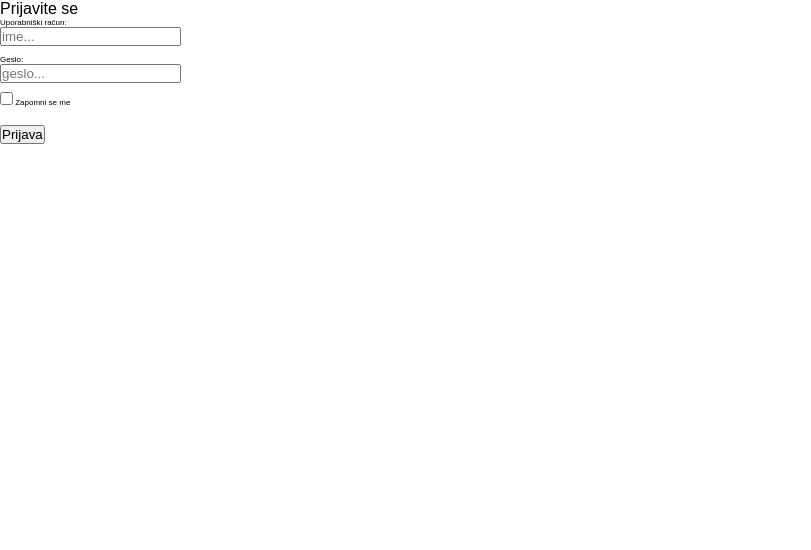
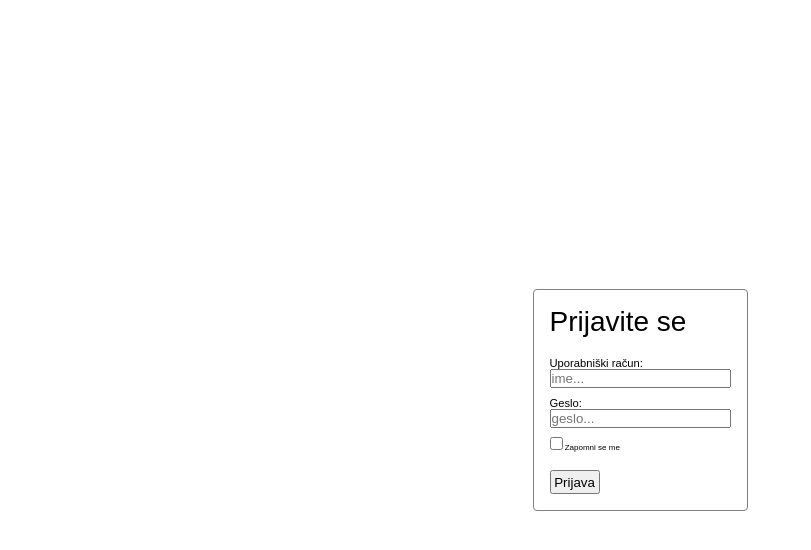
Before and after one commit to PintarBusiness/urbanjr, a Flask app: page /admin in a window 1280 px wide. Shown: the top 550 px of the page, without its empty margins (0-811 px from the left). Run offline with Flask 3, Linux system fonts and the light colour scheme.

Commit message:
napake merge popravki

```diff
--- a/static/css/slog.css
+++ b/static/css/slog.css
@@ -1644,40 +1644,29 @@ footer .logo img
 
 /* prijava za admin */
 
-<<<<<<< HEAD
+
 .bodyAdmin{
-=======
-.bodyAdmin
-{
->>>>>>> origin/main
     display: flex;
     justify-content: center;
     align-items: center;
     height: 100vh;
 }
 
-<<<<<<< HEAD
+
 .bodyAdmin .naslov{
-=======
-.bodyAdmin .naslov
-{
->>>>>>> origin/main
+
     border: 0.2em solid gray;
     border-radius: 0.5em;
     padding: 2em;
 }
 
-<<<<<<< HEAD
-.bodyAdmin h1{
-=======
 .bodyAdmin h1
 {
->>>>>>> origin/main
     font-size: 3.5em;
     margin-bottom: 0.7em;
 }
 
-<<<<<<< HEAD
+
 .bodyAdmin label{
     font-size: 1.4em;
 }
@@ -1691,8 +1680,7 @@ footer .logo img
 
 .okno_za_prodajo{
      display: none;
-
-=======
+}
 .bodyAdmin label
 {
     font-size: 1.4em;
@@ -1989,5 +1977,4 @@ footer .logo img
         padding-top: 20em;
         scale: 1.84;
     }
->>>>>>> origin/main
-}
+}
```
